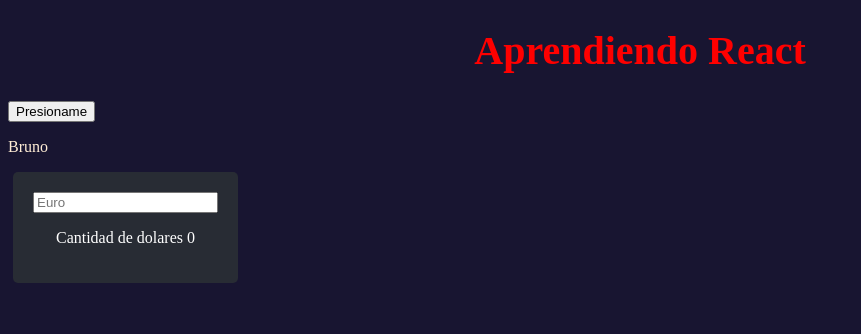
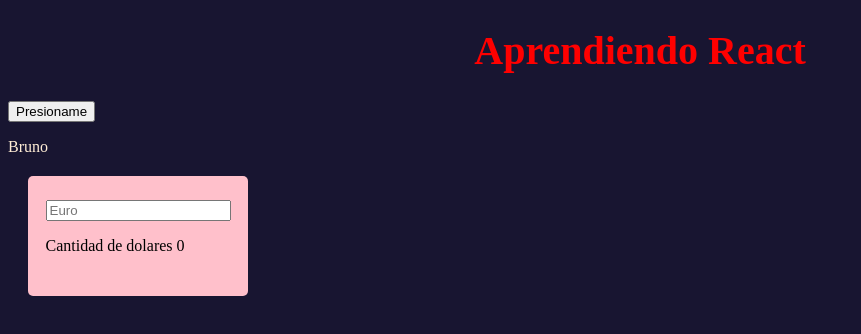
Before and after one commit to Cristian-Mansilla/ReactLearn, a React (Create React App) app: page / in a window 1280 px wide. Shown: the top 334 px of the page, without its empty margins (0-861 px from the left). Built offline with nearby package versions, Linux system fonts and the light colour scheme.

Commit message:
styled-components

```diff
--- a/package.json
+++ b/package.json
@@ -6,7 +6,8 @@
     "cra-template": "1.2.0",
     "react": "^19.0.0",
     "react-dom": "^19.0.0",
-    "react-scripts": "5.0.1"
+    "react-scripts": "5.0.1",
+    "styled-components": "^6.1.19"
   },
   "scripts": {
     "start": "react-scripts start",
--- a/src/App.js
+++ b/src/App.js
@@ -1,5 +1,6 @@
 import "./styles/App.css";
 import  data  from "./data/data.json";
+import { Box } from "./styles/styled";
 import Dollars from "./components/Dollars";
 const App = () => {
   const titulo = <h1 style={{fontSize:"2.5em"}}>Aprendiendo React</h1>;
@@ -20,9 +21,9 @@
         })}
       </div>
 
-      <div>
+      <Box>
         <Dollars></Dollars>
-      </div>
+      </Box>
 
     </>
   );
--- a/src/components/Dollars.js
+++ b/src/components/Dollars.js
@@ -1,5 +1,5 @@
 import { useState } from "react";
-import "../styles/Dolars.css";
+// import "../styles/Dolars.css";
 
 const Dollars = ({ amount }) => {
   const [euro, setEuro] = useState(0);
@@ -9,7 +9,7 @@
   const dollars = euro * 2;
 
   return (
-    <div className="box">
+    <div>
       <div>
         <input placeholder="Euro" onChange={handlerDollar}></input>
         {/* <Dollars amount={dollars} /> */}
--- /dev/null
+++ b/src/styles/styled.js
@@ -0,0 +1,15 @@
+import styled from 'styled-components';
+
+export const Box = styled.div`
+    width: 200px;
+    height: 100px;
+    padding: 10px;
+    margin: 20px;
+    border-radius: 5px;
+    background-color: pink;
+    color: black;
+    display: flex;
+    flex-direction: column;
+    justify-content: center;
+    align-items: center;
+`;
```
Also changed, not shown: 1 other file (tests, documents, lock files or other folders).
